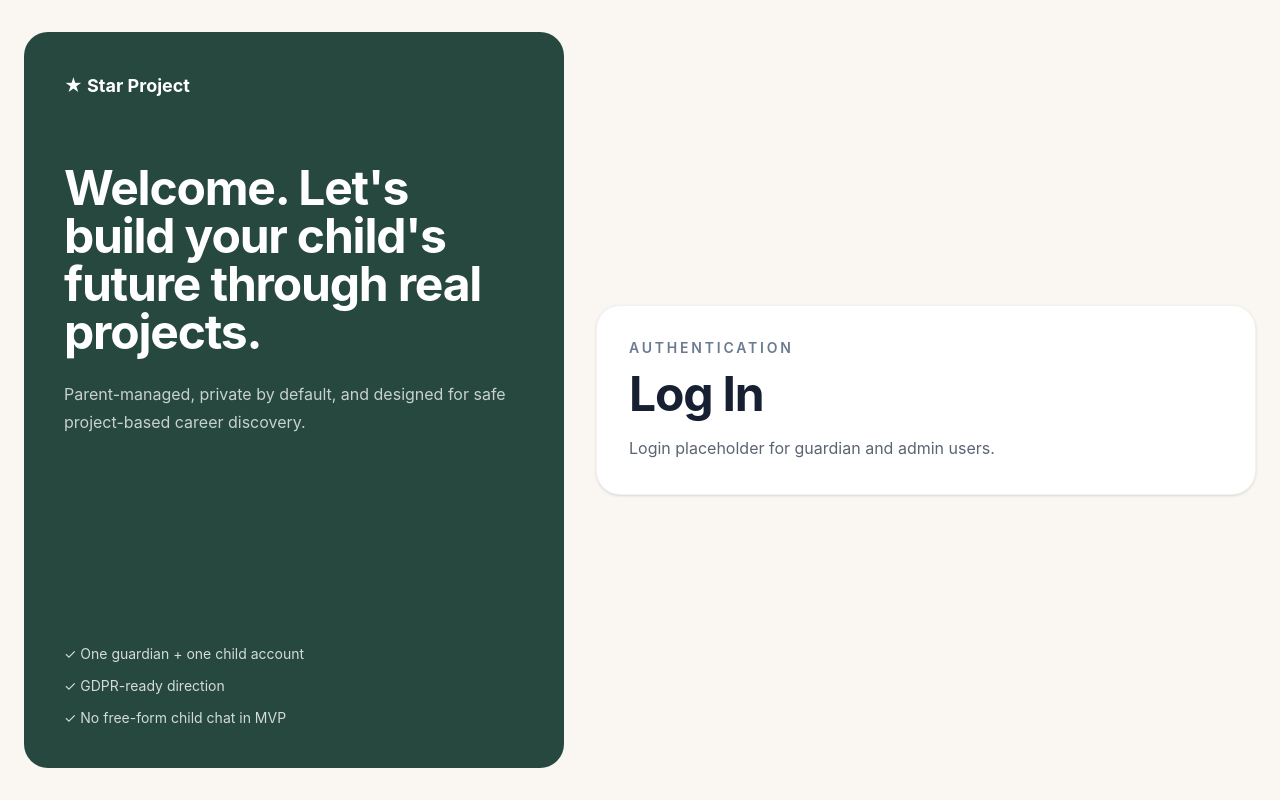
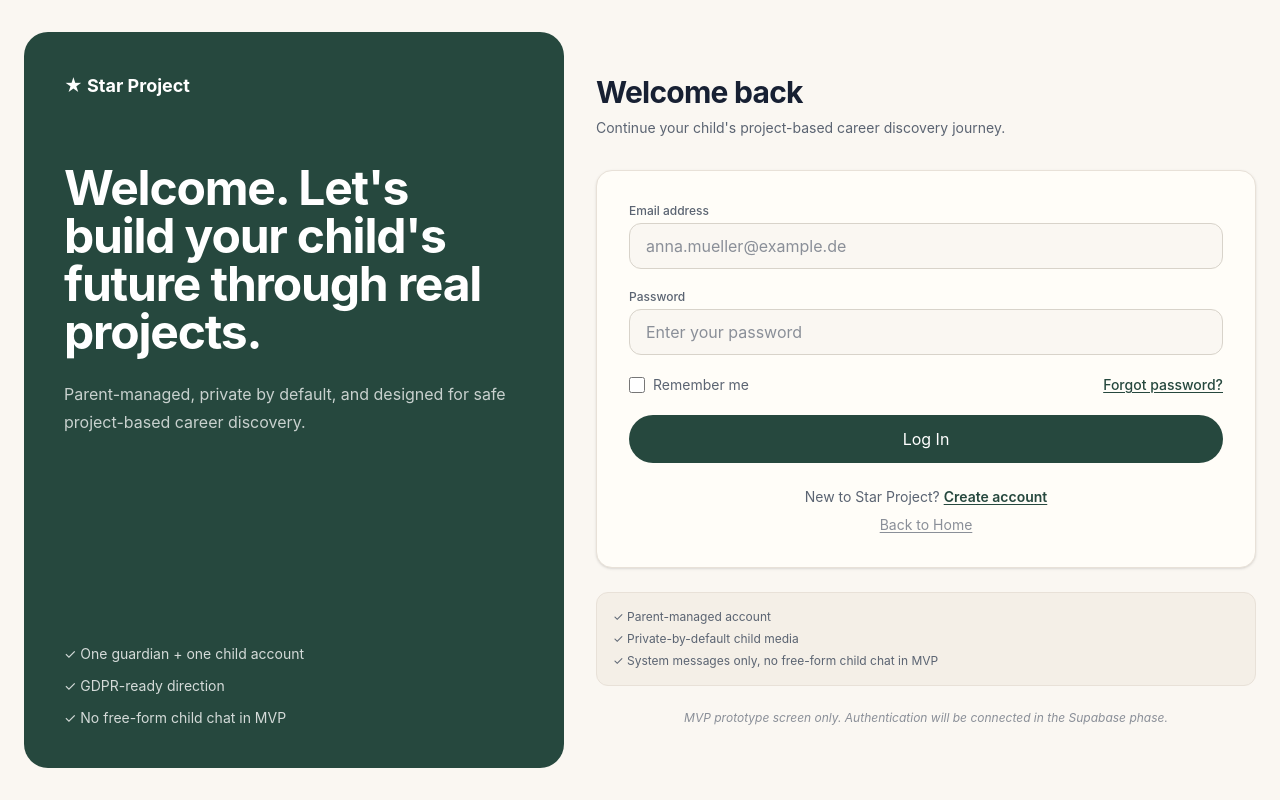
Before and after one commit to iyikbe/star-project-pwa, a React (Vite) app: page /login in a window 1280 px wide. Built offline with nearby package versions, Linux system fonts and the light colour scheme.

Commit message:
Build login page UI

```diff
--- a/src/features/auth/LoginPage.tsx
+++ b/src/features/auth/LoginPage.tsx
@@ -1,11 +1,126 @@
-import { PagePlaceholder } from '../../components/ui/PagePlaceholder'
+import { Link } from 'react-router-dom'
+
+function MobileValueBanner() {
+  return (
+    <div className="mb-8 rounded-2xl border border-[#E8E1D8] bg-[#26483E] p-6 text-white lg:hidden">
+      <p className="text-lg font-bold">★ Star Project</p>
+      <p className="mt-3 text-sm leading-relaxed text-white/80">
+        Parent-managed, private by default, and designed for safe project-based career discovery.
+      </p>
+    </div>
+  )
+}
+
+function Headline() {
+  return (
+    <div className="mb-8">
+      <h1 className="text-2xl font-bold tracking-tight text-[#172033] md:text-3xl">
+        Welcome back
+      </h1>
+      <p className="mt-2 text-sm text-[#5B6472]">
+        Continue your child&apos;s project-based career discovery journey.
+      </p>
+    </div>
+  )
+}
+
+function LoginForm() {
+  return (
+    <div className="rounded-2xl border border-[#E8E1D8] bg-[#FFFDF8] p-6 shadow-sm md:p-8">
+      <div className="space-y-5">
+        <div>
+          <label htmlFor="login-email" className="block text-xs font-medium text-[#5B6472]">
+            Email address
+          </label>
+          <input
+            id="login-email"
+            type="email"
+            placeholder="anna.mueller@example.de"
+            className="mt-1 w-full rounded-xl border border-[#D8D3CA] bg-[#FAF7F2] px-4 py-2.5 text-sm text-[#172033] placeholder-[#8A8F98] outline-none focus:border-[#26483E] focus:ring-1 focus:ring-[#26483E]"
+          />
+        </div>
+
+        <div>
+          <label htmlFor="login-password" className="block text-xs font-medium text-[#5B6472]">
+            Password
+          </label>
+          <input
+            id="login-password"
+            type="password"
+            placeholder="Enter your password"
+            className="mt-1 w-full rounded-xl border border-[#D8D3CA] bg-[#FAF7F2] px-4 py-2.5 text-sm text-[#172033] placeholder-[#8A8F98] outline-none focus:border-[#26483E] focus:ring-1 focus:ring-[#26483E]"
+          />
+        </div>
+
+        <div className="flex items-center justify-between">
+          <label className="flex cursor-pointer items-center gap-2 text-sm text-[#5B6472]">
+            <input
+              type="checkbox"
+              className="h-4 w-4 rounded border-[#D8D3CA] accent-[#26483E]"
+            />
+            Remember me
+          </label>
+          <a href="#" className="text-sm font-medium text-[#26483E] underline underline-offset-2">
+            Forgot password?
+          </a>
+        </div>
+
+        <button
+          type="button"
+          className="w-full rounded-full bg-[#26483E] px-8 py-3 text-sm font-bold text-white transition-colors hover:bg-[#1F3D35]"
+        >
+          Log In
+        </button>
+      </div>
+
+      <div className="mt-6 space-y-2 text-center text-sm">
+        <p className="text-[#5B6472]">
+          New to Star Project?{' '}
+          <Link
+            to="/register"
+            className="font-semibold text-[#26483E] underline underline-offset-2"
+          >
+            Create account
+          </Link>
+        </p>
+        <p>
+          <Link to="/" className="text-sm text-[#8A8F98] underline underline-offset-2">
+            Back to Home
+          </Link>
+        </p>
+      </div>
+    </div>
+  )
+}
+
+function TrustSection() {
+  return (
+    <div className="mt-6 rounded-xl border border-[#E8E1D8] bg-[#F4EFE7] p-4">
+      <div className="space-y-1.5 text-xs text-[#5B6472]">
+        <p>✓ Parent-managed account</p>
+        <p>✓ Private-by-default child media</p>
+        <p>✓ System messages only, no free-form child chat in MVP</p>
+      </div>
+    </div>
+  )
+}
+
+function PrototypeNote() {
+  return (
+    <p className="mt-6 text-center text-xs italic text-[#8A8F98]">
+      MVP prototype screen only. Authentication will be connected in the Supabase phase.
+    </p>
+  )
+}
 
 export function LoginPage() {
   return (
-    <PagePlaceholder
-      eyebrow="Authentication"
-      title="Log In"
-      description="Login placeholder for guardian and admin users."
-    />
+    <div>
+      <MobileValueBanner />
+      <Headline />
+      <LoginForm />
+      <TrustSection />
+      <PrototypeNote />
+    </div>
   )
 }
```
